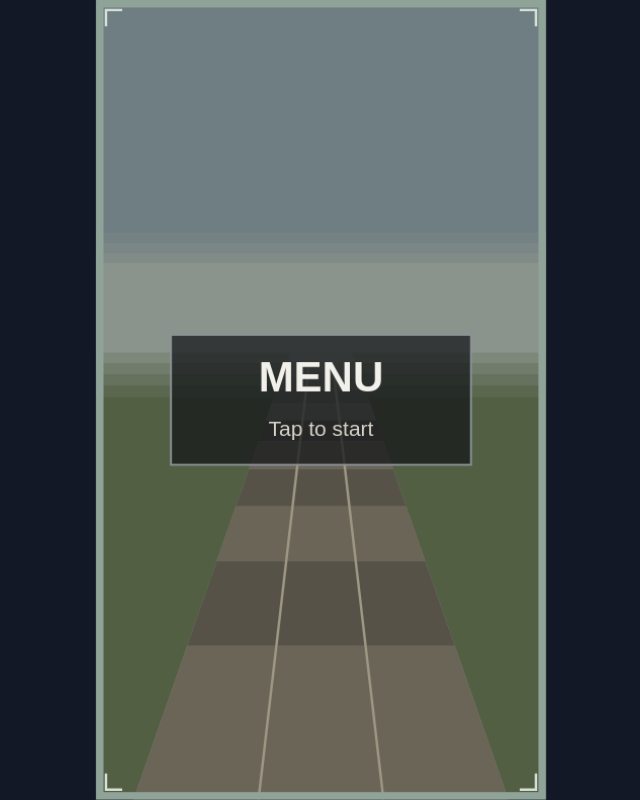
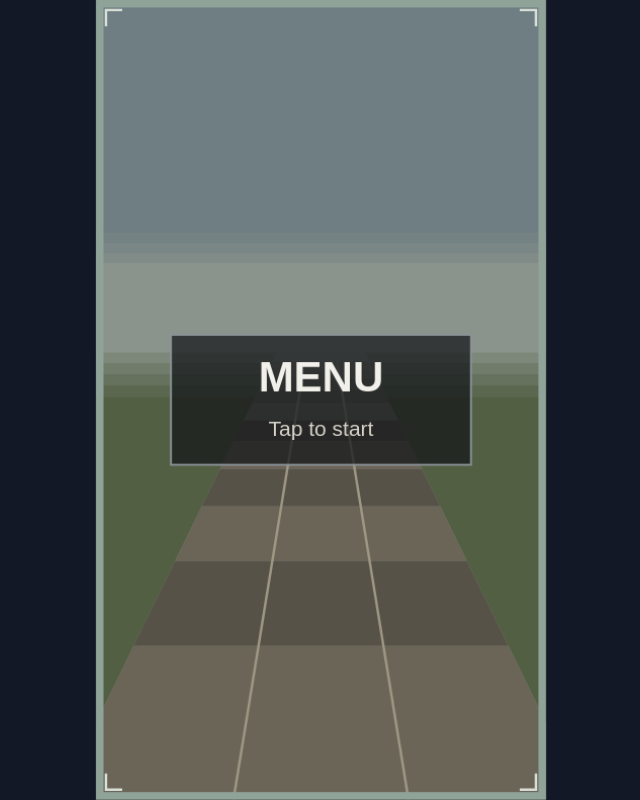
Before and after one commit to JUEGOSGPT3D/runner-elementals, a website: page index.html in a window 1280 px wide. Shown: the whole page, without its empty margins (319-959 px from the left). Drawn offline with Linux system fonts and the light colour scheme.

Commit message:
chore: bump version to v2.3.3 and calibrate scale
Update game version and apply scale calibration to lane width, player hitbox, and jump physics to maintain relative proportions.

```diff
--- a/game.js
+++ b/game.js
@@ -1,6 +1,6 @@
 /* ============================================================================
    BLOCK A — MODULE 1: CORE (future file: game.js)
-   Version: v2.3.2
+   Version: v2.3.3
    ============================================================================ */
 (function () {
   'use strict';
@@ -31,7 +31,7 @@
   // ============================================================================
 
   // Core constants
-  const APP_VERSION = 'v2.3.2';
+  const APP_VERSION = 'v2.3.3';
   const GAME_WIDTH = 360;
   const GAME_HEIGHT = 640;
   const MAX_CANVAS_PIXELS = 1000000;
--- a/index.html
+++ b/index.html
@@ -1,7 +1,7 @@
 <!--
   Game: Runner Elementals
-  Version: v2.3.2
-  Last Completed: Module 2 / Feature 3: Jump & Slide / Phase 2 (Patch Gate Step B: Canvas Pixel Cap)
+  Version: v2.3.3
+  Last Completed: Module 2 / Feature 3: Jump & Slide / Phase 3: Scale Calibration
   Approved Features:
     * Module 1 / Feature 1: Canvas and Screen (Phases 1, 2, 3 — Approved)
     * Module 1 / Feature 2: Game Loop and States (Phases 1, 2, 3 — Approved)
@@ -15,9 +15,9 @@
 <head>
   <meta charset="UTF-8">
   <meta name="viewport" content="width=device-width, initial-scale=1, maximum-scale=1, user-scalable=no, viewport-fit=cover">
-  <title>Runner Elementals - v2.3.2</title>
+  <title>Runner Elementals - v2.3.3</title>
   <meta name="description" content="Original 3-Lane Endless Runner (Stage 1) with pseudo-3D projection on HTML5 Canvas.">
-  <meta property="og:title" content="Runner Elementals - v2.3.2">
+  <meta property="og:title" content="Runner Elementals - v2.3.3">
   <meta property="og:description" content="Original 3-Lane Endless Runner (Stage 1) with pseudo-3D projection on HTML5 Canvas.">
   <style>
     *,
@@ -80,10 +80,10 @@
   <!-- Hidden DOM probe for reading CSS env(safe-area-inset-*) values -->
   <div id="safeAreaProbe" aria-hidden="true"></div>
 
-  <script src="game.js?v=2.3.2"></script>
-  <script src="projection.js?v=2.3.2"></script>
-  <script src="input.js?v=2.3.2"></script>
-  <script src="player.js?v=2.3.2"></script>
-  <script src="temp-states.js?v=2.3.2"></script>
+  <script src="game.js?v=2.3.3"></script>
+  <script src="projection.js?v=2.3.3"></script>
+  <script src="input.js?v=2.3.3"></script>
+  <script src="player.js?v=2.3.3"></script>
+  <script src="temp-states.js?v=2.3.3"></script>
 </body>
 </html>
--- a/player.js
+++ b/player.js
@@ -1,6 +1,6 @@
 /* ============================================================================
    MODULE 2: PLAYER & CONTROLS — PLAYER PLACEHOLDER & HITBOX (player.js)
-   Version: v2.3.1
+   Version: v2.3.3
    ============================================================================ */
 (function (GameCore, Projection) {
   'use strict';
@@ -23,25 +23,25 @@
   const MIN_LANE = -1;
   const MAX_LANE = 1;
   const START_LANE = 0;
-  const LANE_SPEED = 800;
-  const JUMP_HEIGHT = 120;
+  const LANE_SPEED = 1120;
+  const JUMP_HEIGHT = 168;
   const JUMP_DURATION = 0.6;
 
   // Hitbox constants (world units, Y = height above ground; Z depths relative to playerZ)
-  const HITBOX_MIN_X = -25;
-  const HITBOX_MAX_X = 25;
+  const HITBOX_MIN_X = -35;
+  const HITBOX_MAX_X = 35;
   const HITBOX_MIN_Y = 0;
-  const HITBOX_MAX_Y = 90;
+  const HITBOX_MAX_Y = 126;
   const HITBOX_DEPTH_NEAR = 15;
   const HITBOX_DEPTH_FAR = 15;
 
   // Placeholder shape constants (world units)
-  const BODY_WIDTH = 50;
-  const BODY_HEIGHT = 62;
-  const HEAD_RADIUS = 14;
-  const HEAD_CENTER_Y = 76;
-  const SHADOW_RX = 28;
-  const SHADOW_RY = 8;
+  const BODY_WIDTH = 70;
+  const BODY_HEIGHT = 87;
+  const HEAD_RADIUS = 20;
+  const HEAD_CENTER_Y = 106;
+  const SHADOW_RX = 39;
+  const SHADOW_RY = 11;
   const TWO_PI = Math.PI * 2;
 
   // Frozen flat color palette (gray placeholder tones and non-neon debug hitbox colors)
@@ -168,7 +168,7 @@
     ctx.lineWidth = 1.5;
     ctx.strokeRect(bodyLeft, bodyTop, bodyW, bodyH);
 
-    // 3. Head circle above body raised by jumpY (top reaches HEAD_CENTER_Y + HEAD_RADIUS = 90)
+    // 3. Head circle above body raised by jumpY (top reaches HEAD_CENTER_Y + HEAD_RADIUS = 126)
     const headR = HEAD_RADIUS * s;
     const headY = baseY - HEAD_CENTER_Y * s;
     ctx.fillStyle = COLORS.head;
--- a/projection.js
+++ b/projection.js
@@ -1,5 +1,6 @@
 /* ============================================================================
    BLOCK B — MODULE 1: PROJECTION (future file: projection.js)
+   Version: v2.3.3
    ============================================================================ */
 (function (GameCore) {
   'use strict';
@@ -35,7 +36,7 @@
   const HORIZON_Y = 210;
   const CENTER_X = 180;
   const LANE_COUNT = 3;
-  const LANE_WIDTH = 100;
+  const LANE_WIDTH = 140;
   const Z_FOCAL = 300;
   const Z_FAR = 1500;
   const Z_NEAR = -120;
```
